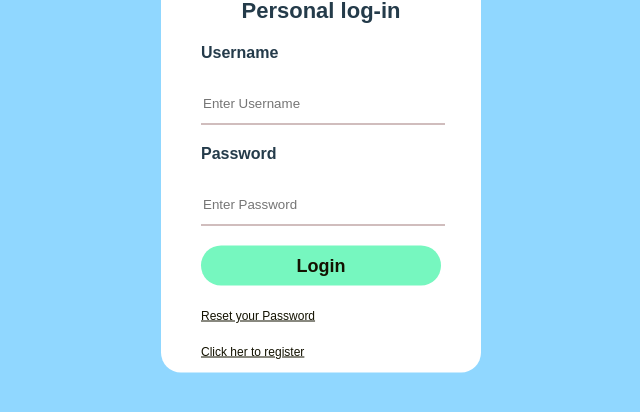
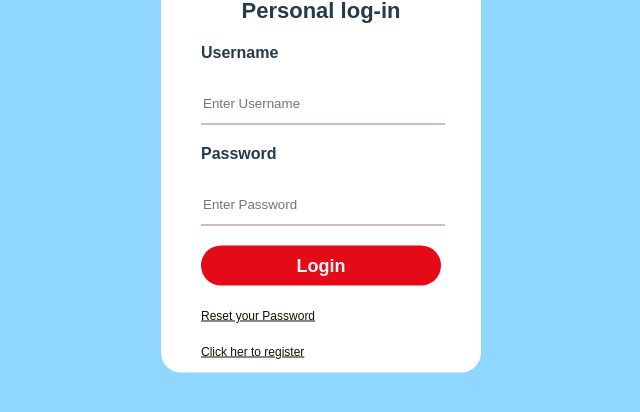
Before and after one commit to ZhShahoo/IT-Communication, a plain HTML site: page index.html in a window 1280 px wide. Shown: the part 312-724 px from the top of the page, without its empty margins (319-959 px from the left). Drawn offline with Linux system fonts and the light colour scheme.

Commit message:
Ny knapfarve

```diff
--- a/style.css
+++ b/style.css
@@ -61,9 +61,9 @@ h1{
     border: none;
     outline: none;
     height: 40px;
-    background: #76F7BF;
+    background: #E50A17;
     border-radius: 20px;
-    color: #131200;
+    color: whitesmoke;
     font-size: 18px;
     font-weight: bold;
 }
```
